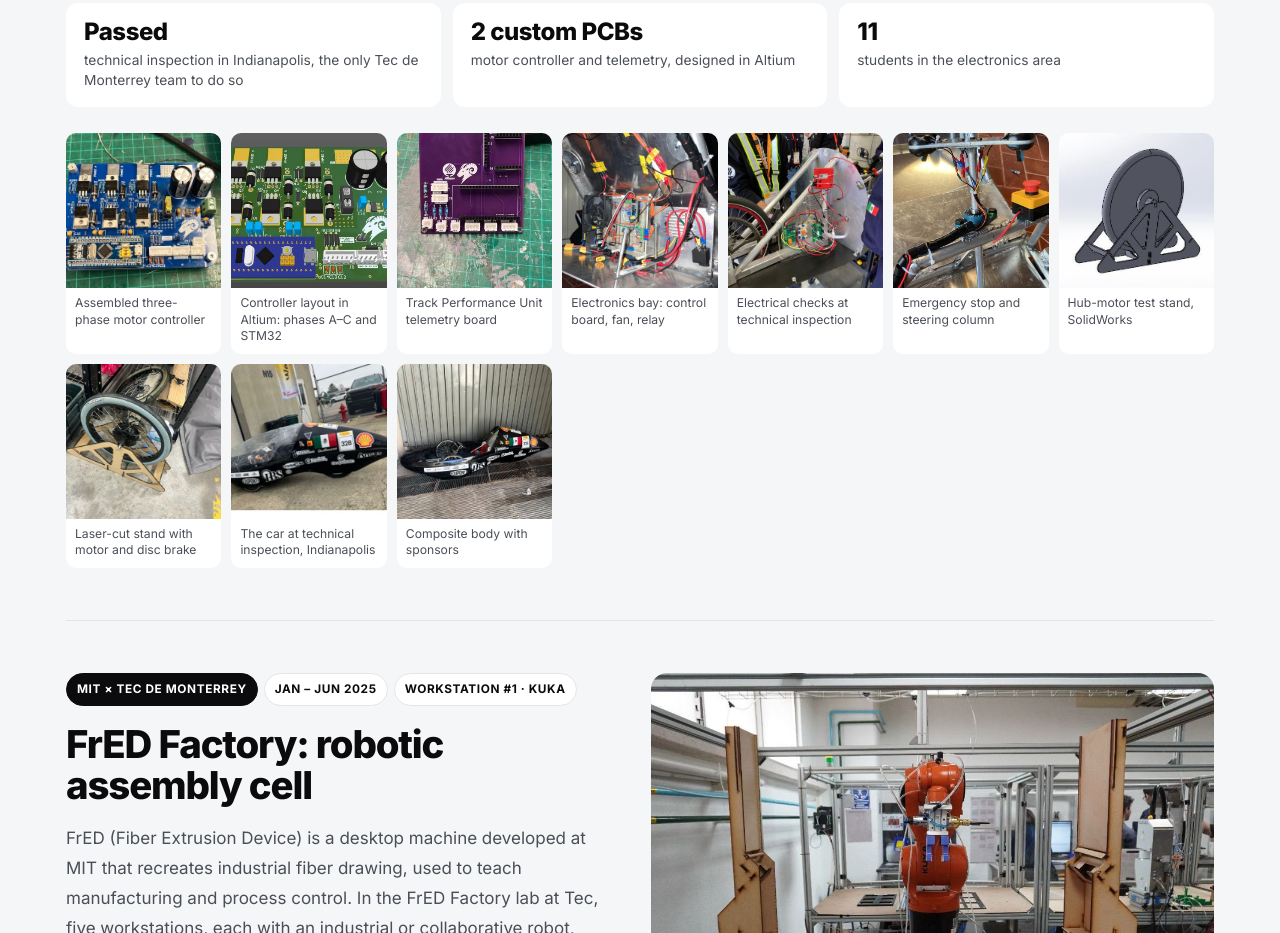
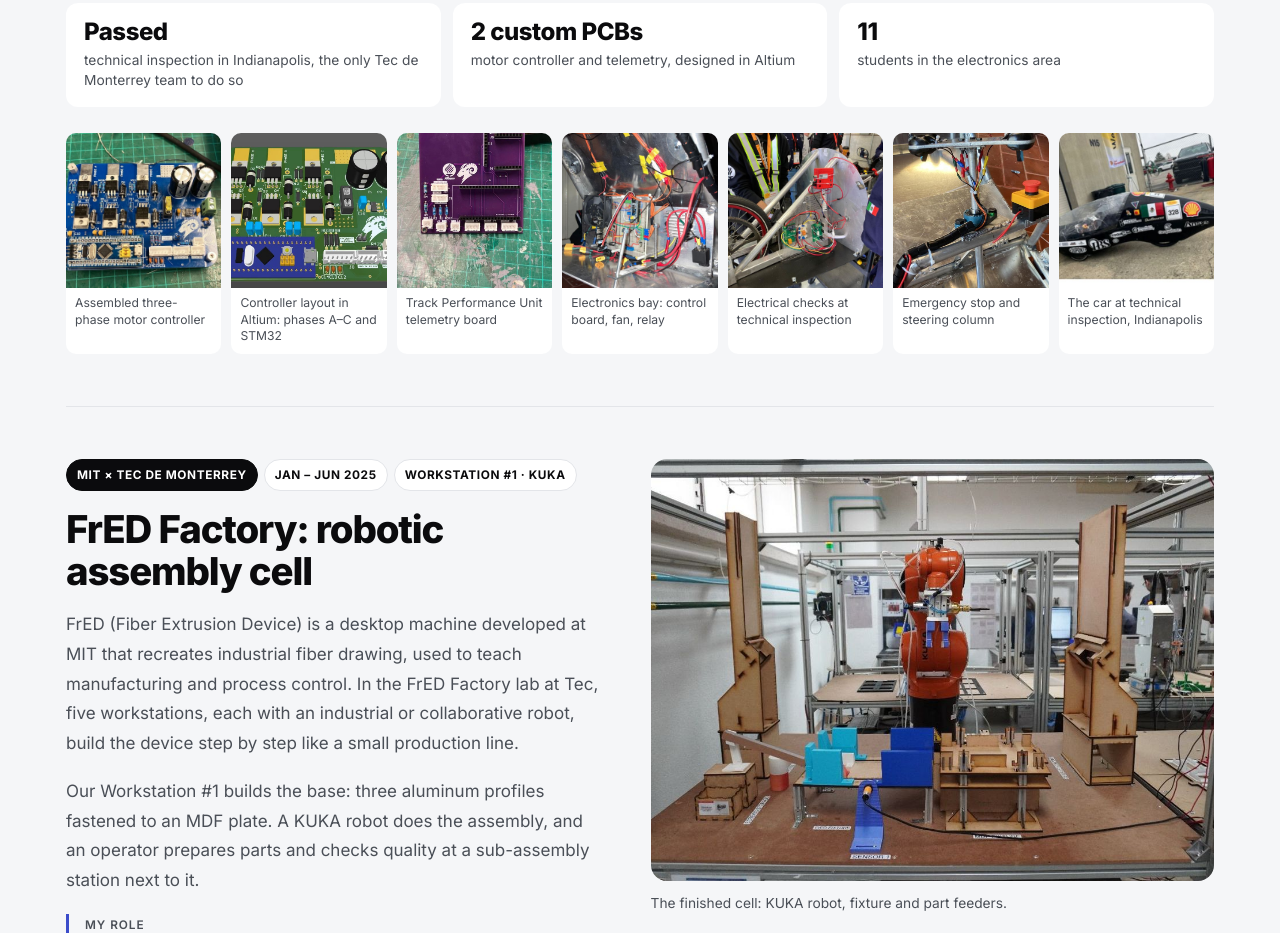
Before and after one commit to FMayoral19/FMayoral19.github.io, a plain HTML site: page index.html in a window 1280 px wide. Shown: the part 7108-8041 px from the top of the page. Drawn offline with Linux system fonts and the light colour scheme.

Commit message:
EcoShell: remove test-stand and body photos from gallery
Co-Authored-By: Claude Opus 5.5 <noreply@anthropic.com>
Claude-Session: https://claude.ai/code/session_01HHaqMoU2VFyQMsLuBVfVX1

```diff
--- a/index.html
+++ b/index.html
@@ -565,10 +565,7 @@ footer nav a:first-child{border-left:0}
         <figure><img src="images/eco_wiring2.jpg" alt="Electronics bay wiring" loading="lazy"><figcaption>Electronics bay: control board, fan, relay</figcaption></figure>
         <figure><img src="images/eco_team.jpg" alt="Team during technical inspection" loading="lazy"><figcaption>Electrical checks at technical inspection</figcaption></figure>
         <figure><img src="images/eco_estop.jpg" alt="Emergency stop and steering column" loading="lazy"><figcaption>Emergency stop and steering column</figcaption></figure>
-        <figure><img src="images/eco_stand_cad.jpg" alt="CAD of hub motor test stand" loading="lazy"><figcaption>Hub-motor test stand, SolidWorks</figcaption></figure>
-        <figure><img src="images/eco_stand.jpg" alt="Laser-cut hub motor test stand" loading="lazy"><figcaption>Laser-cut stand with motor and disc brake</figcaption></figure>
         <figure><img src="images/eco_insp.jpg" alt="The car at technical inspection" loading="lazy"><figcaption>The car at technical inspection, Indianapolis</figcaption></figure>
-        <figure><img src="images/eco_body.jpg" alt="Composite body of the car" loading="lazy"><figcaption>Composite body with sponsors</figcaption></figure>
       </div>
     </article>
 
@@ -732,14 +729,11 @@ const IMG = {
  "doe_pareto": "images/doe_pareto.jpg",
  "drone_cam": "images/drone_cam.jpg",
  "drone_platform": "images/drone_platform.jpg",
- "eco_body": "images/eco_body.jpg",
  "eco_estop": "images/eco_estop.jpg",
  "eco_insp": "images/eco_insp.jpg",
  "eco_pcb": "images/eco_pcb.jpg",
  "eco_pcb_render": "images/eco_pcb_render.jpg",
  "eco_roller": "images/eco_roller.jpg",
- "eco_stand": "images/eco_stand.jpg",
- "eco_stand_cad": "images/eco_stand_cad.jpg",
  "eco_team": "images/eco_team.jpg",
  "eco_tpu": "images/eco_tpu.jpg",
  "eco_wiring2": "images/eco_wiring2.jpg",
```
Also changed, not shown: images/eco_body.jpg (deleted), images/eco_stand.jpg (deleted), images/eco_stand_cad.jpg (deleted).
